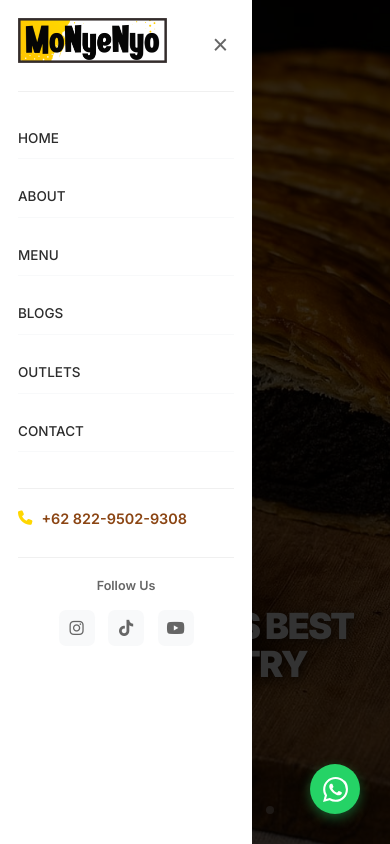
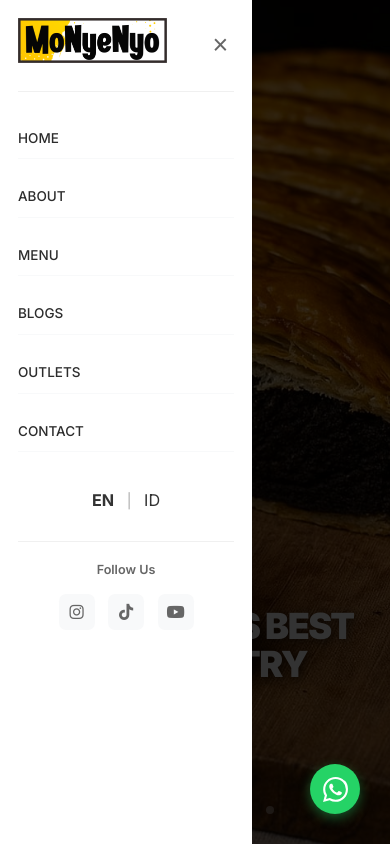
Before and after one commit to Moonarq/MONYENYO-REACT-JS, a React (Vite) app: page / in a window 390 px wide. Both pictures are taken after a click on the button "Toggle menu". Built offline with nearby package versions, Linux system fonts and the light colour scheme.

Commit message:
Add mobile language toggle to Header component

```diff
--- a/src/components/layout/Header.jsx
+++ b/src/components/layout/Header.jsx
@@ -320,13 +320,28 @@ const Header = () => {
               CONTACT
             </Link>
           </nav>
+          {/* Mobile Language Toggle */}
+          <div className="mobile-language-toggle" style={{ textAlign: 'center', margin: '24px 0 12px 0' }}>
+            <span
+              className={`lang-btn ${language === 'en' ? 'active' : ''}`}
+              data-lang="en"
+              onClick={() => handleLanguageChange('en')}
+              style={{ cursor: 'pointer', fontWeight: language === 'en' ? 'bold' : 'normal', fontSize: 18, marginRight: 8 }}
+            >
+              EN
+            </span>
+            <span className="lang-separator" style={{ margin: '0 6px', color: '#aaa' }}>|</span>
+            <span
+              className={`lang-btn ${language === 'id' ? 'active' : ''}`}
+              data-lang="id"
+              onClick={() => handleLanguageChange('id')}
+              style={{ cursor: 'pointer', fontWeight: language === 'id' ? 'bold' : 'normal', fontSize: 18, marginLeft: 8 }}
+            >
+              ID
+            </span>
+          </div>
 
-          <div className="mobile-contact">
-            <a href="tel:+6282295029308">
-              <i className="fas fa-phone"></i>
-              +62 822-9502-9308
-            </a>
-          </div>
+
 
           <div className="mobile-social">
             <span className="mobile-social-title">Follow Us</span>
```
